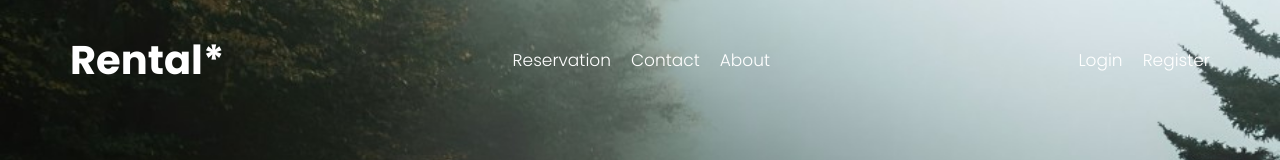
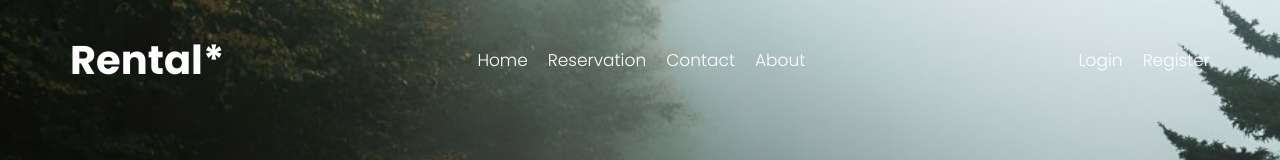
Before and after one commit to fajar-im/Rental-Reservasi, a plain HTML site: page index.html in a window 1280 px wide. Shown: the top 160 px of the page. Drawn offline with Linux system fonts and the light colour scheme.

Commit message:
Update index.html

```diff
--- a/index.html
+++ b/index.html
@@ -140,7 +140,7 @@
     <header class="header">
         <a href="#" class="logo">Rental*</a>
         <nav class="navbar">
-            <a href="https://fajar-im.github.io/Rental-Beranda/</a>
+            <a href="https://fajar-im.github.io/Rental-Beranda/">Home</a>
             <a href="https://fajar-im.github.io/Rental-Reservasi/">Reservation</a>
             <a href="https://fajar-im.github.io/Rental-Kontak/">Contact</a>
             <a href="https://fajar-im.github.io/Rental-Tentang/">About</a>
```
